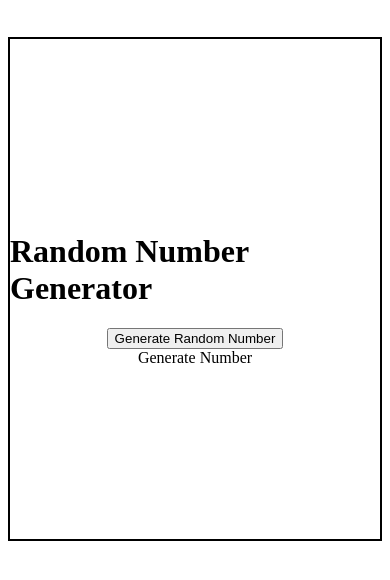
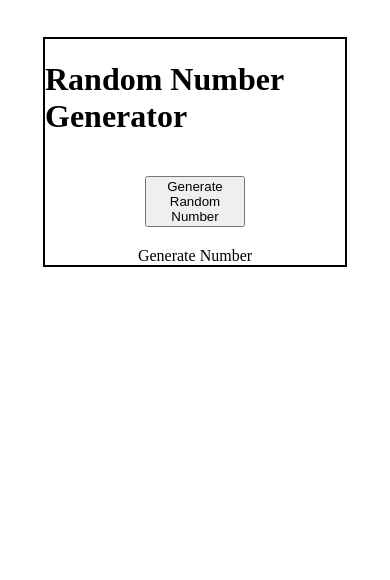
Before and after one commit to Jyoti657/Task, a plain HTML site: page index.html in a window 390 px wide. Drawn offline with Linux system fonts and the light colour scheme.

Commit message:
fix: responsive for small devices

```diff
--- a/index.css
+++ b/index.css
@@ -14,6 +14,25 @@
     justify-content: center;
     align-items: center;
     border: 2px solid;
+    font-size: large;
 
 
 }
+.btn{
+    margin: 50px;
+    width:150px;
+    font-weight: 400;
+}
+@media (max-width:768px) {
+    .box {
+        width: 300px;
+        height: auto;
+        font-size: medium;
+    }
+
+    .btn {
+        width: 100px;
+        margin: 20px;
+    }
+
+}
--- a/index.html
+++ b/index.html
@@ -10,7 +10,7 @@
     <div class="main">
       <div class="box">
         <h1>Random Number Generator</h1>
-        <button id="btn">Generate Random Number</button>
+        <button id="btn" class="btn">Generate Random Number</button>
         <div id="result">Generate Number</div>
       </div>
     </div>
```
